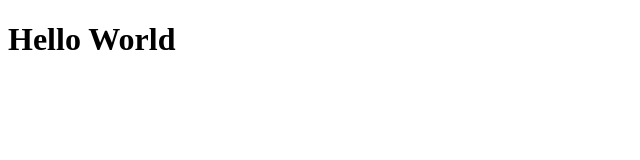
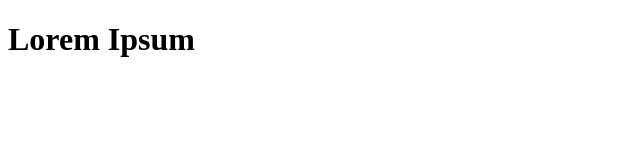
Before and after one commit to connieyeah/sight-and-sound, a React app: page / in a window 1280 px wide. Shown: the top 160 px of the page, without its empty margins (0-640 px from the left). Built offline with nearby package versions, Linux system fonts and the light colour scheme; the HTML template or start-up script is replaced by a standard one.

Commit message:
created Topic component and connected with main app.

```diff
--- /dev/null
+++ b/client/src/components/Topic.jsx
@@ -0,0 +1,7 @@
+import React from 'react';
+
+const Topic = ({ topic }) => {
+  return <h1>{topic}</h1>;
+};
+
+export default Topic;
--- a/client/src/components/WritingPrompt.jsx
+++ b/client/src/components/WritingPrompt.jsx
@@ -1,16 +1,18 @@
 import React from 'react';
+import Topic from './Topic';
 
 class WritingPrompt extends React.Component {
   constructor(props) {
     super(props);
 
     this.state = {
-      topic: '',
+      topic: 'Lorem Ipsum',
     };
   }
 
   render() {
-    return <h1> Hello World </h1>;
+    const { topic } = this.state;
+    return <Topic topic={topic} />;
   }
 }
 
```
